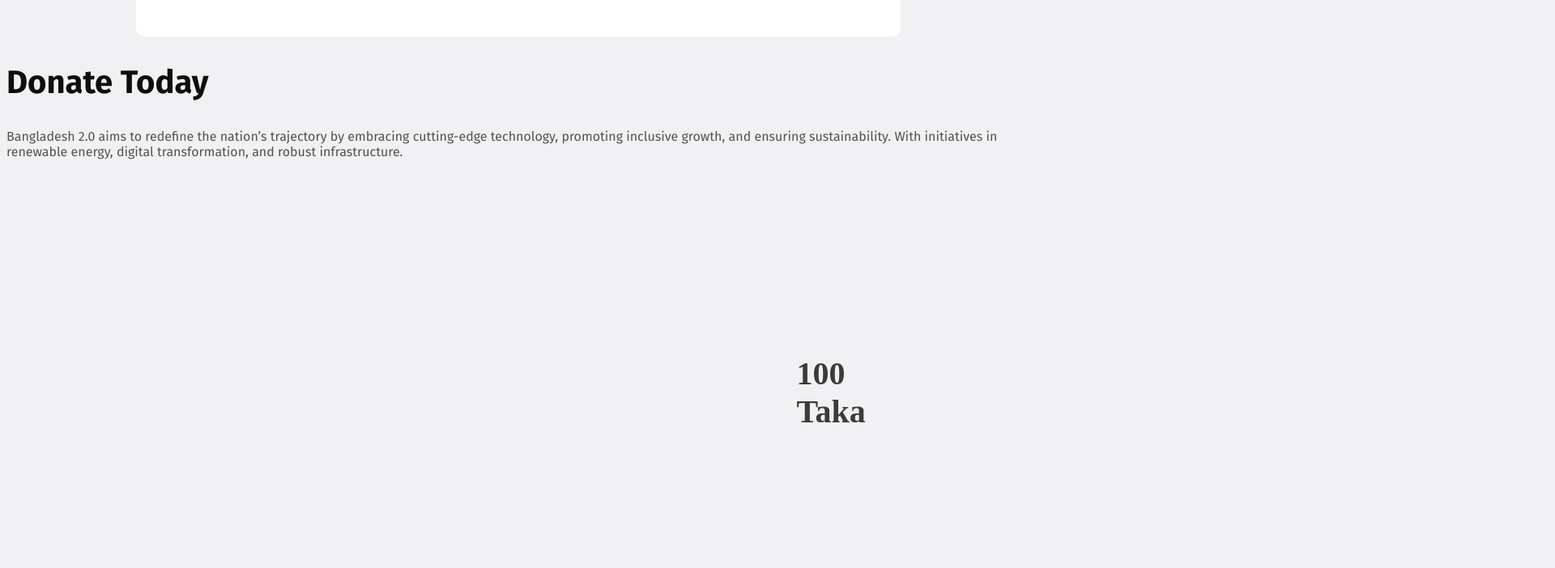
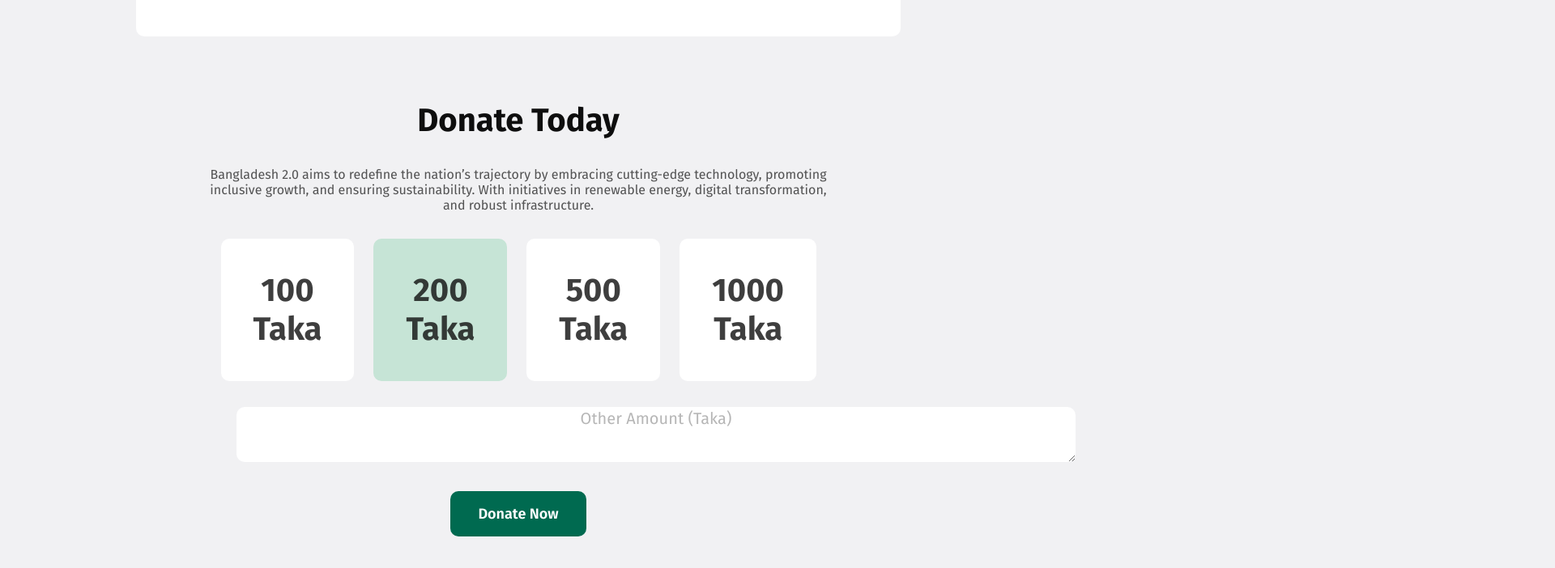
Before and after one commit to Protik0/Assigment-1, a plain HTML site: page index.html in a window 1280 px wide. Shown: the part 4658-5360 px from the top of the page at 81% size, 1920 px wide, since content can reach past the window. After the commit the page ends 5329 px from the top, so only its background shows below. Drawn offline with Linux system fonts and the light colour scheme.

Commit message:
added donate section

```diff
--- a/index.html
+++ b/index.html
@@ -262,28 +262,37 @@
         </section>
 
         <section class="Donate">
-            <h2 class="donate-header fira-sans-bold">Donate Today</h2>
+                <h2 class="donate-header fira-sans-bold">Donate Today</h2>
+
             <p class="donate-description fira-sans-regular">Bangladesh
                 2.0 aims to redefine the nation’s trajectory by
                 embracing cutting-edge technology, promoting inclusive
                 growth, and ensuring sustainability. With initiatives in
                 renewable energy, digital transformation, and robust
                 infrastructure.</p>
+<div class="donate-div1">
 
             <div class="donate-value">
                 <div class="donate-container">
-                    <h2 class="donate-title">100 Taka</h2>
+                    <button class="donate-title fira-sans-bold">100 Taka</button>
+                </div>
+                <div class="donate-container ">
+                    <button class="donate-title1 fira-sans-bold ">200 Taka</button>
                 </div>
                 <div class="donate-container">
-                    <h2 class="donate-title"> 200 Taka</h2>
+                    <button class="donate-title fira-sans-bold">500 Taka</button>
                 </div>
                 <div class="donate-container">
-                    <h2 class="donate-title">500 Taka</h2>
-                </div>
-                <div class="donate-container">
-                    <h2 class="donate-title">1000 Taka</h2>
+                    <button class="donate-title fira-sans-bold">1000 Taka</button>
                 </div>
             </div>
+           <div class="area-div">
+            <textarea  class="area fira-sans-regular" cols="">Other Amount (Taka)</textarea>
+           </div>
+            <div class="div-button">
+                <button class="button-1 fira-sans-semibold">Donate Now</button>
+            </div>
+        </div>
         </section>
 
     </main>
--- a/styles/style.css
+++ b/styles/style.css
@@ -33,10 +33,15 @@
 .color3 {
   background-color: #f7ebcf;
 }
+.color4{
+  background-color: rgba(198, 228, 214, 1);
+}
+
 /* body styles */
 body {
   background-color: #f1f1f3;
 }
+
 
 /* header styles */
 
@@ -299,25 +304,73 @@ td {
 
 /* donate styles */
 
+.Donate{
+  margin: 80px 160px 0 160px;
+}
+
+
 .donate-header {
   font-size: 40px;
   color: #0e0e0e;
-  align-content: center;
+  text-align: center;
+
 }
 
 .donate-description {
   font-size: 16px;
   color: rgba(14, 14, 14, 0.7);
+  padding: 0 88px;
+  text-align: center;
 }
 
+.donate-div1{
+  text-align: center;
+}
 .donate-value {
   display: flex;
+  gap: 24px;
+  margin: 32px 104.5px;
+
 }
 .donate-container {
-  margin: 152px 935.5px;
+  width: 1000px;
+
 }
-.donate-title {
+.donate-title, .donate-title1  {
   font-size: 40px;
   color: rgba(14, 14, 14, 0.8);
   padding: 40px;
+  border-radius: 10px;
+  border: none;
+  background-color: #ffffff;
 }
+
+.donate-title1  {
+  background-color: #C6E4D6;
+}
+.area-div{
+  justify-content: center;
+  margin: 0 124px;
+}
+
+.area{
+  height: 64px;
+  width: 1032px;
+  text-align: center;
+  border: none;
+  border-radius: 10px;
+  font-size: 20px;
+  color: rgba(14, 14, 14, 0.3);
+}
+.div-button{
+  margin-top: 32px;
+  text-align: center;
+}
+.button-1{
+font-size: 18px;
+color: #ffffff;
+padding: 17px 34px;
+background-color: #006A50;
+border-radius: 10px;
+border: none;
+}
```
